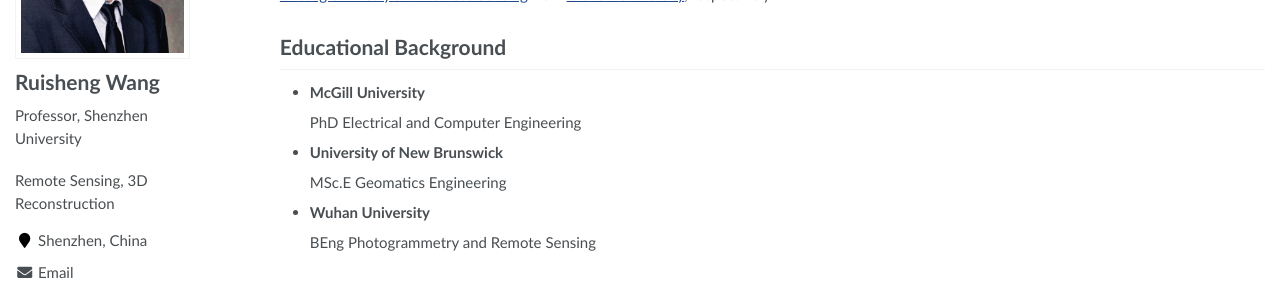
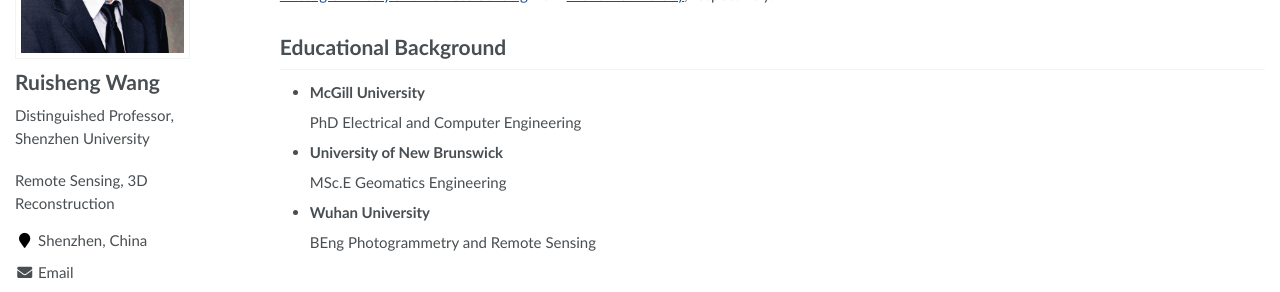
Before and after one commit to ruishengwang/ruishengwang.github.io, a Jekyll site: the page built from _pages/about.md, in a window 1280 px wide. Shown: the part 244-536 px from the top of the page. Built offline with Jekyll 4.4.1, drawn with Linux system fonts in a browser that asks for light colours.

Commit message:
Update _config.yml

```diff
--- a/_config.yml
+++ b/_config.yml
@@ -23,7 +23,7 @@ baidu_site_verification  :
 author:
   name             : "Ruisheng Wang"
   avatar           : "./images/WangRuisheng.gif"
-  bio              : "Professor, Shenzhen University"
+  bio              : "Distinguished Professor, Shenzhen University"
   location         : "Shenzhen, China"
   employer         :
   pubmed           :
```
